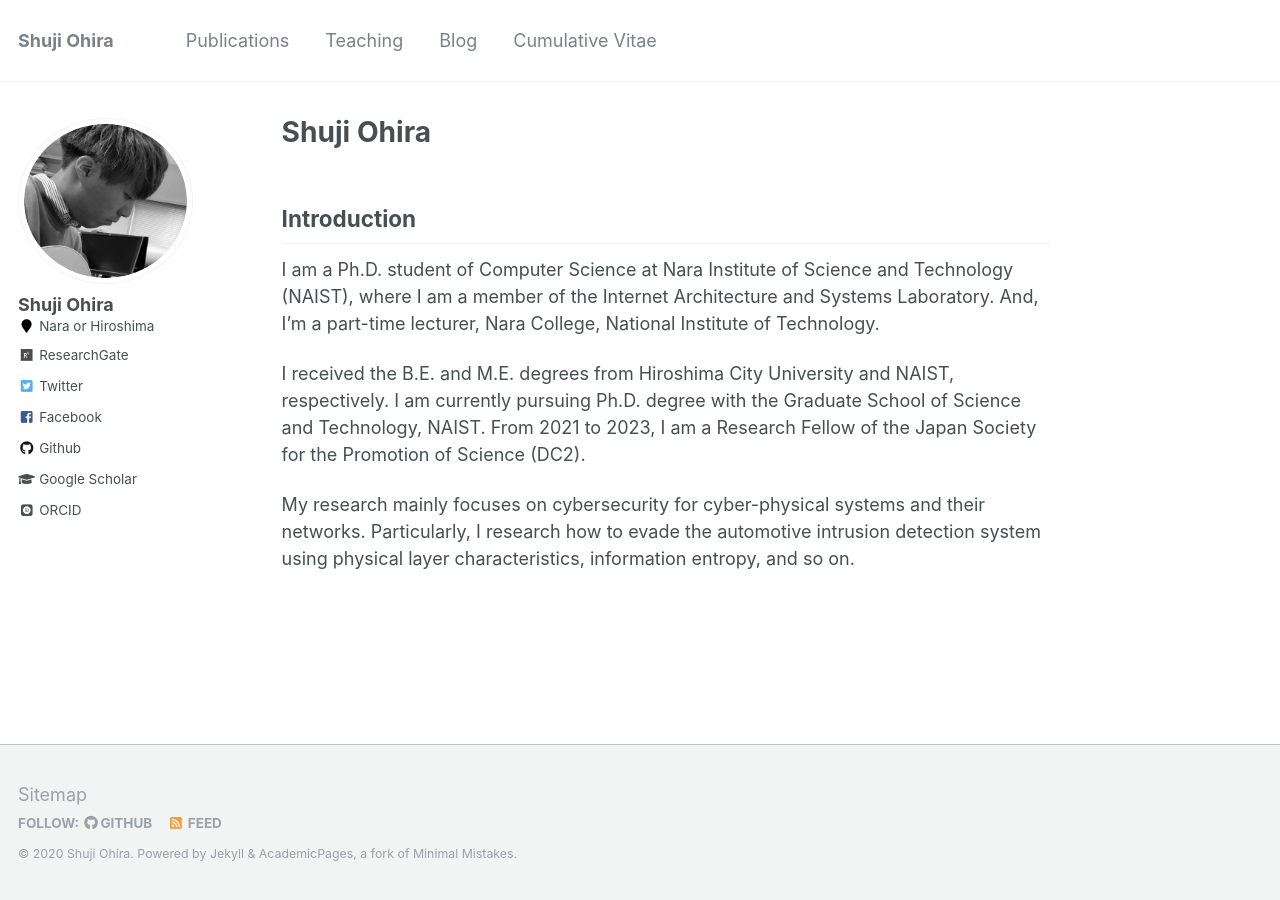
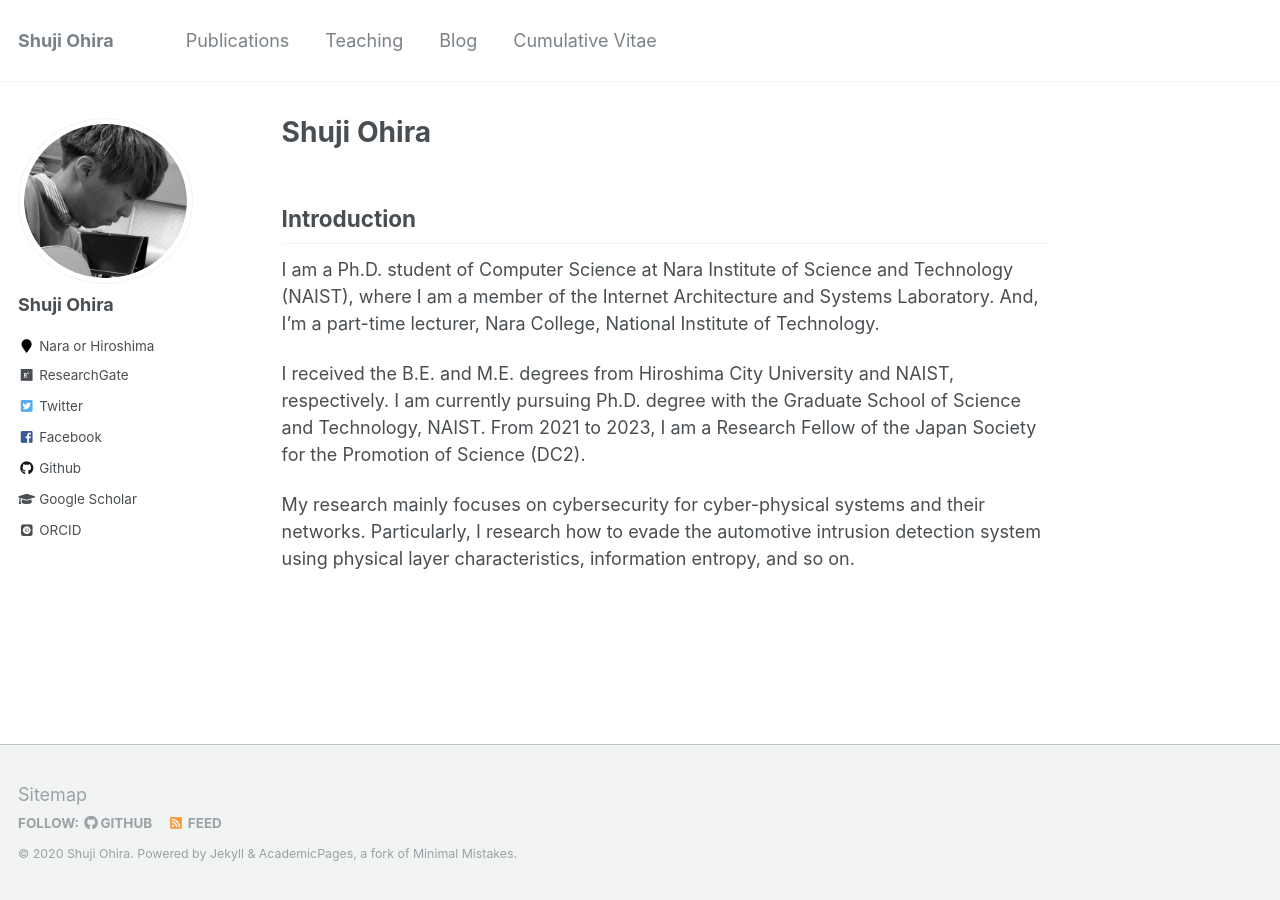
Before and after one commit to shuji-oh/shuji-oh.github.io, a Jekyll site: the page built from _pages/about.md, in a window 1280 px wide. Built offline with Jekyll 4.4.1, drawn with Linux system fonts in a browser that asks for light colours; some web fonts are replaced.

Commit message:
add space between name and sns link

```diff
--- a/_config.yml
+++ b/_config.yml
@@ -82,7 +82,7 @@ analytics:
 author:
   name             : "Shuji Ohira"
   avatar           : "logo.png"
-  bio              :
+  bio              : " "
   location         : "Nara or Hiroshima"
   employer         :
   pubmed           :
```
